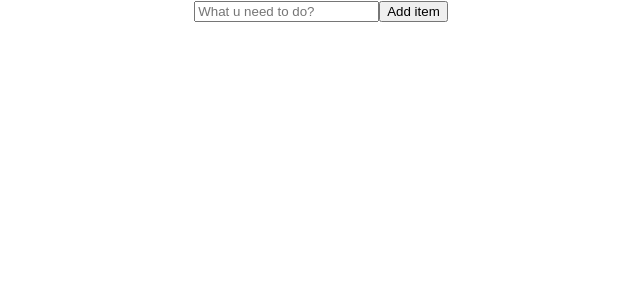
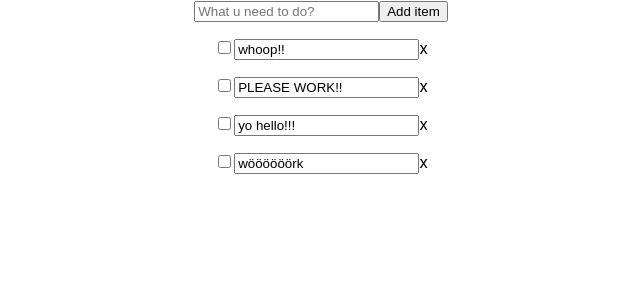
Before and after one commit to cathlk/react_todo_with_backend, a React (Create React App) app: page / in a window 1280 px wide. Shown: the top 300 px of the page, without its empty margins (319-959 px from the left). Built offline with nearby package versions, Linux system fonts and the light colour scheme; data requests are answered from the project's data file.

Commit message:
can add and delete, working on checkdone, then edit

```diff
--- a/server/db.json
+++ b/server/db.json
@@ -2,8 +2,23 @@
   "todoList": [
     {
       "id": 2,
-      "title": "This was easy!",
-      "content": "What's next?"
+      "text": "whoop!!",
+      "isChecked": false
+    },
+    {
+      "id": 4,
+      "text": "PLEASE WORK!!",
+      "isChecked": false
+    },
+    {
+      "id": 6,
+      "text": "yo hello!!!",
+      "isChecked": false
+    },
+    {
+      "text": "wöööööörk",
+      "id": 1572966770077,
+      "isChecked": false
     }
   ]
 }
--- a/src/components/ListBody.js
+++ b/src/components/ListBody.js
@@ -1,6 +1,5 @@
 import React from 'react'
 import ListItems from './ListItems'
-
 
 class ListBody extends React.Component {
     constructor(props){
@@ -10,7 +9,7 @@ class ListBody extends React.Component {
             todoList: [],
             currentItem: {
                 text: "",
-                key: "",
+                id: "",
                 isChecked: false
             }
         }
@@ -21,12 +20,22 @@ class ListBody extends React.Component {
         this.deleteItem = this.deleteItem.bind(this)
     }
 
+    componentDidMount() {
+        this.getTodoList()
+    }
+
+    getTodoList() {
+        fetch('http://localhost:3001/todoList')
+          .then(res => res.json())
+          .then(todoList => this.setState({ todoList: todoList }))
+    }
+
     // uppdatera inputfält skickar med information till varje skapat item
     handleInput(event){
         this.setState({
             currentItem: {
             text: event.target.value,
-            key: Date.now(),
+            id: Date.now(),
             isChecked: false
             }
         })
@@ -36,48 +45,66 @@ class ListBody extends React.Component {
     addItem(event){
         //så att sidan inte laddas om
         event.preventDefault()
-        const newItem = this.state.currentItem
-
-        if(newItem.text !== ""){
-            const newTodoList = [...this.state.todoList, newItem]
-            this.setState({
-                todoList: newTodoList,
-                currentItem: {
-                    text: "",
-                    key: "",
-                    isChecked: false
-                }
-            })
-        }
+        fetch(`http://localhost:3001/todoList`, {
+          method: 'POST',
+          body: JSON.stringify(this.state.currentItem),
+          headers: {
+            'Content-Type': 'application/json' //för den ska fatta det är json server
+          }
+        })
+        .then(() => this.getTodoList());
     }
 
-    setUpdate(thetext, thekey){
+    setUpdate(thetext, theid){
         const updateList = this.state.todoList
         updateList.map(item => {
-            if(item.key === thekey) {
+            if(item.id === theid) {
                 item.text = thetext
             }
-            console.log(thekey);
+            console.log(theid);
         })
         this.setState({todoList: updateList})
     }
 
+    // checkDone(event){
+    //     const checkList = this.state.todoList.map(item => {
+    //         if(item.id === event.id){
+    //             item.isChecked = !item.isChecked
+    //     }
+    //     return item
+    //     })
+    //     this.setState({todoList: checkList})
+    // }
+
     checkDone(event){
-        const checkList = this.state.todoList.map(item => {
-            if(item.key === event.key){
-                item.isChecked = !item.isChecked
-        }
-        return item
+        fetch(`http://localhost:3001/todoList/${id}`, {
+          method: 'PATCH',
+          headers: {
+            'Content-Type': 'application/json' //för den ska fatta det är json server
+          },
+          body: JSON.stringify({isChecked})
         })
-        this.setState({todoList: checkList})
+          .then(() => this.getTodoList());
+
+        // const checkList = this.state.todoList.map(item => {
+        //     if(item.id === event.id){
+        //         item.isChecked = !item.isChecked
+        // }
+        // return item
+        // })
+        // this.setState({todoList: checkList})
     }
 
     // radera ett item
-    deleteItem(thekey){
-        const filteredList = this.state.todoList.filter(item =>
-            item.key !== thekey)
-            this.setState({ todoList: filteredList })
-        }
+    deleteItem(id) {
+        fetch(`http://localhost:3001/todoList/${id}`, {
+          method: 'DELETE',
+          headers: {
+            'Content-Type': 'application/json' //för den ska fatta det är json server
+          }
+        })
+          .then(() => this.getTodoList());
+      }
 
     render () {
     return(
--- a/src/components/ListItems.js
+++ b/src/components/ListItems.js
@@ -4,16 +4,16 @@ function ListItem(props){
     const todoList = props.todoList
 
     const listItems = todoList.map(item => {
-        return <div className = "list" key ={item.key} >
+        return <div className = "list" key ={item.id} >
             <p>
                 <input type="checkbox" onClick = {() => props.checkDone(item)}/>
                 <input type="text"
-                    id={item.key}
+                    id={item.id}
                     value={item.text}
                     onChange={
-                        (event) => {props.setUpdate(event.target.value, item.key)}}
+                        (event) => {props.setUpdate(event.target.value, item.id)}}
                 />
-                <span onClick={() => props.deleteItem(item.key)}>x </span>
+                <span onClick={() => props.deleteItem(item.id)}>x </span>
 
             </p>
 
```
